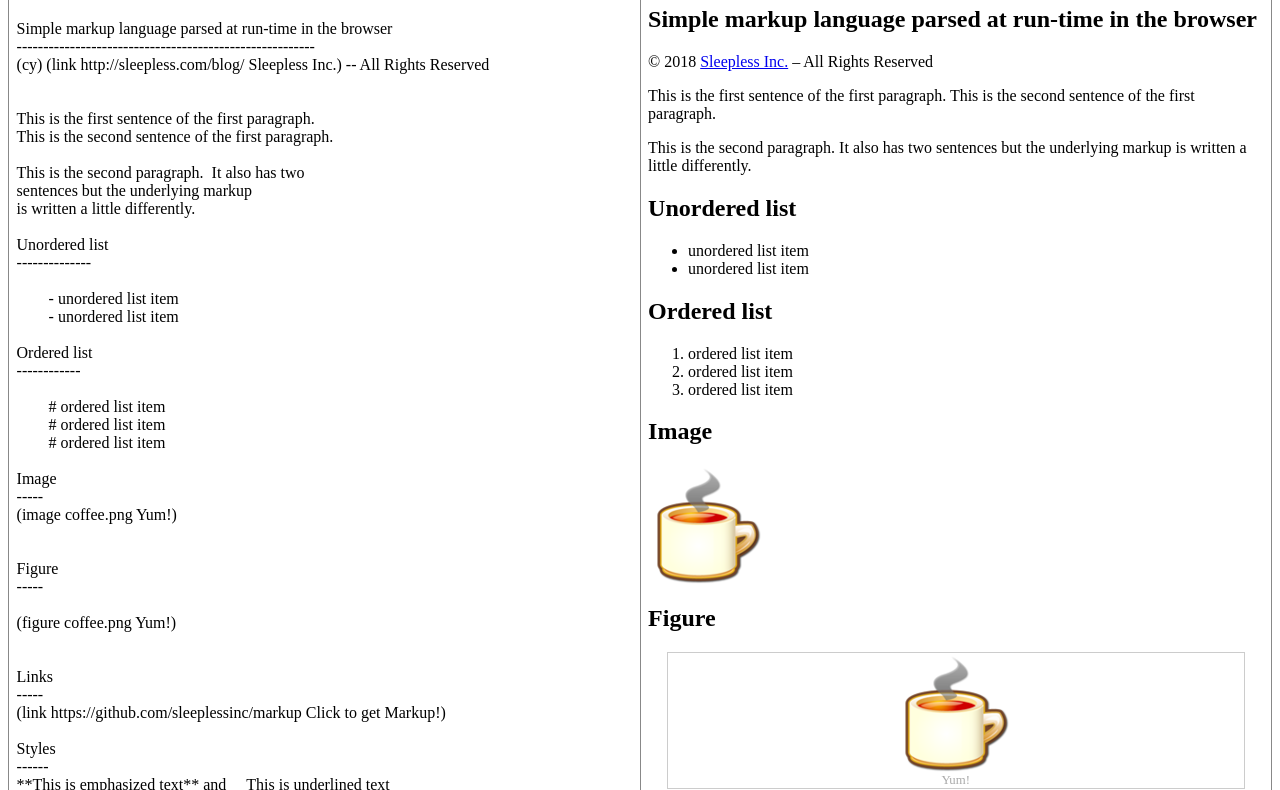
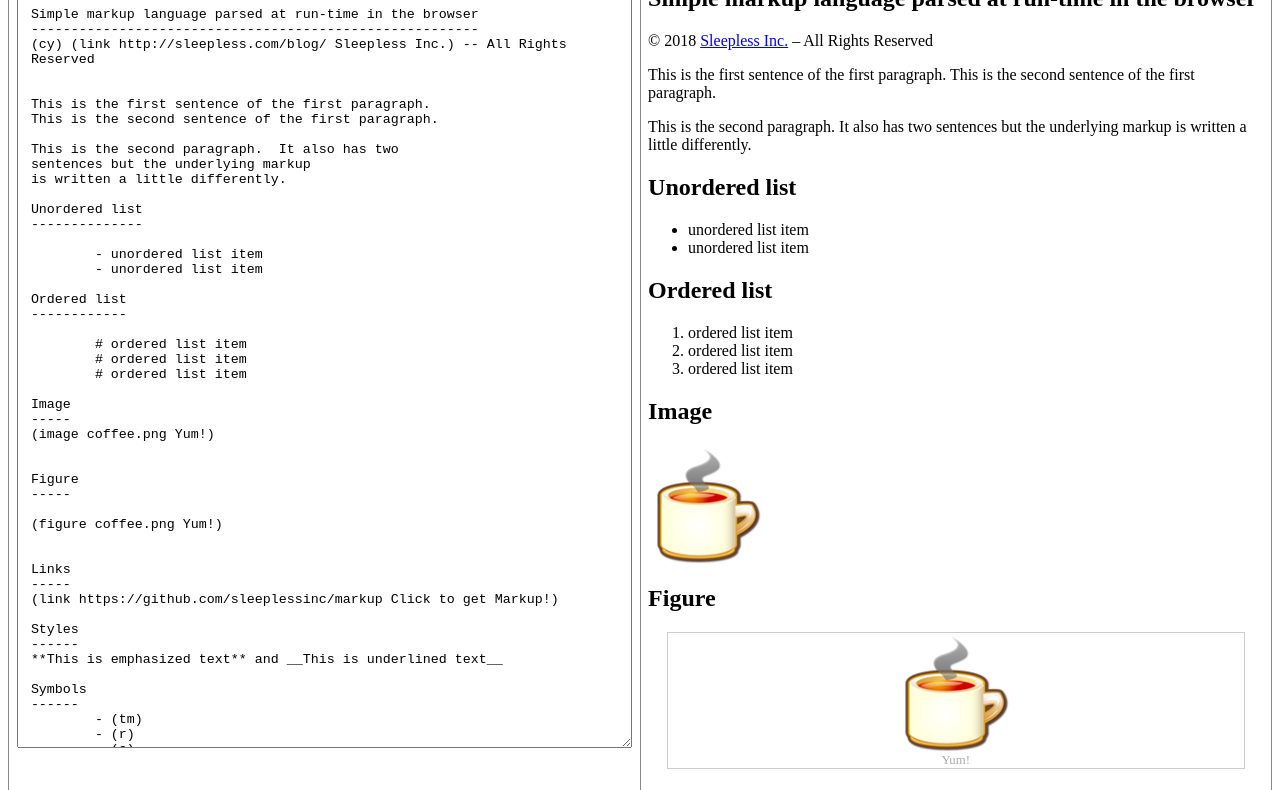
Before and after one commit to sleeplessinc/markup, a website: page index.html in a window 1280 px wide. Shown: the part 69-859 px from the top of the page. Drawn offline with Linux system fonts and the light colour scheme.

Commit message:
Made the demo interactive

```diff
--- a/index.html
+++ b/index.html
@@ -11,9 +11,6 @@
 			border: solid 1px #888;
 			width: 50%;
 			padding: 2mm;
-		}
-		td:first-child {
-			white-space: pre;
 		}
 		code {
 			background-color: #eee;
@@ -29,10 +26,17 @@
 			font-size: 80%;
 			color: #aaa;
 		}
+		textarea{
+			width: 100%;
+			height: 100vh;
+			margin: 0;
+			padding: 1em;
+		}
 	</style>
 	<table>
 	<tr>
-		<td id=plaintext>
+		<td>
+		<textarea id="plaintext">
 Markup
 ======
 
@@ -132,18 +136,27 @@ Only if used in browser code:
 
 
 That's it!
-
+		</textarea>
 		</td>
-		<td id=markedup></td>
+		<td id="markedup"></td>
 	</tr>
 	</table>
 
 	<script src="./markup.js"></script>
 	<script>
 
-		var h = document.getElementById( "plaintext" ).innerHTML;
-		h = Markup.convert( h );
-		document.getElementById( "markedup" ).innerHTML = h;
+		var h = document.querySelector( "#plaintext" );
+
+		h.addEventListener("input", function(){
+			redraw();
+		});
+
+		redraw();
+
+		function redraw(){
+				let p = Markup.convert( document.querySelector("#plaintext").value );
+				document.querySelector("#markedup").innerHTML = p;
+		}
 
 	</script>
 </body>
```
